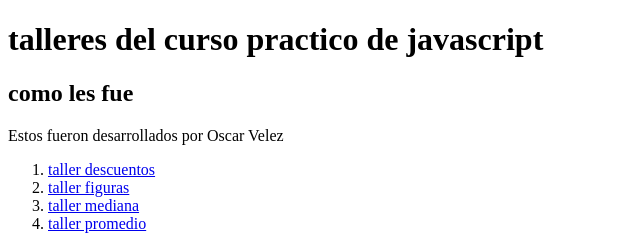
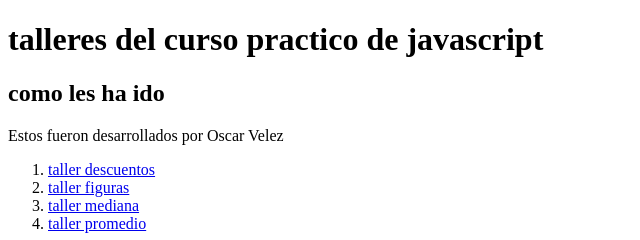
Before and after one commit to ovelez24/curso-practico-javascript, a plain HTML site: page index.html in a window 1280 px wide. Shown: the full height of the page, 0-640 px from the left. Drawn offline with Linux system fonts and the light colour scheme.

Commit message:
otro saludo

```diff
--- a/index.html
+++ b/index.html
@@ -9,7 +9,7 @@
 <body>
     <header>
         <h1>talleres del curso practico de javascript</h1>
-         <h2>como les fue</h2>
+         <h2>como les ha ido</h2>
         <p>Estos fueron desarrollados por Oscar Velez</p>
     </header>
     <section>
```
